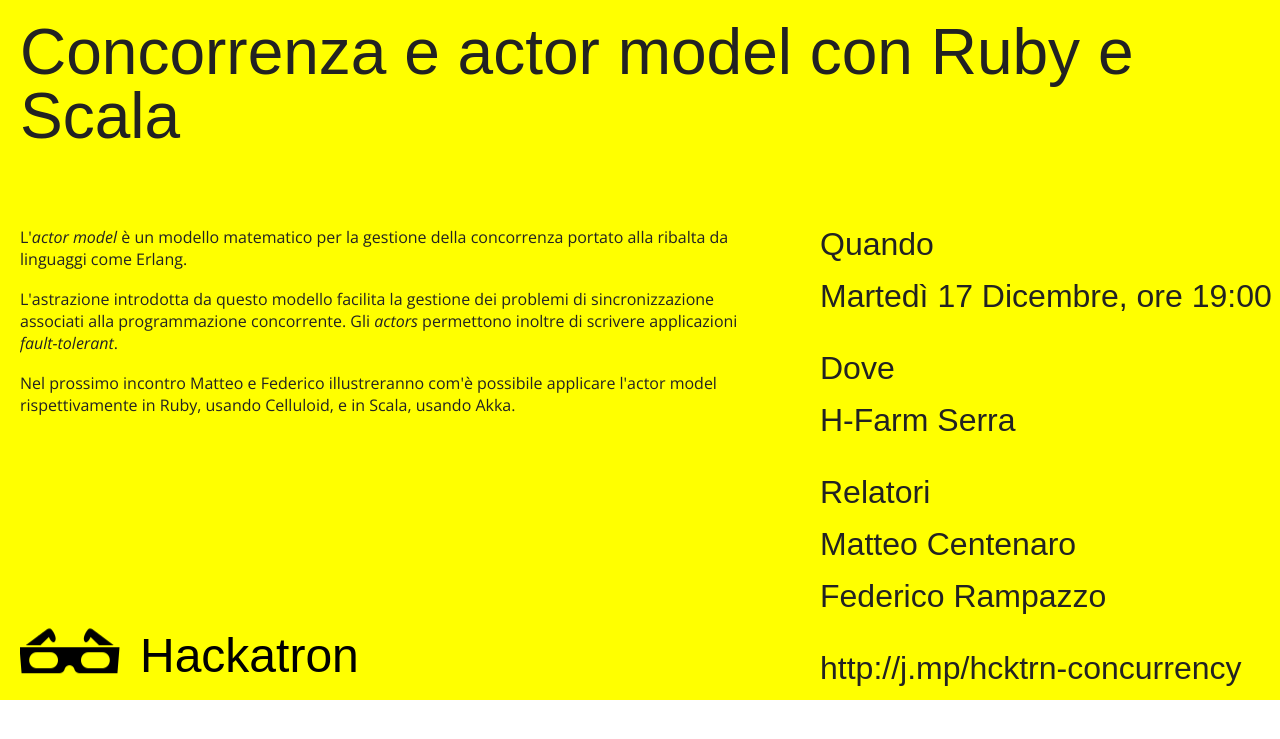
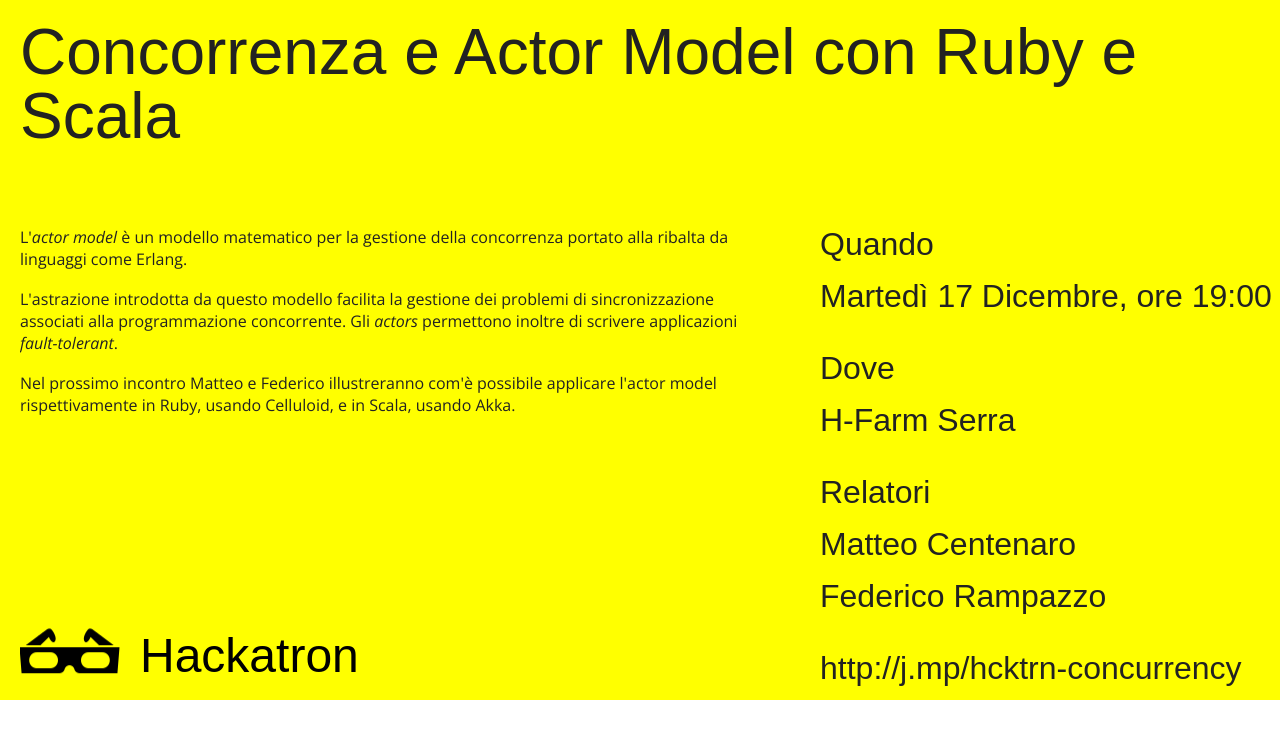
Before and after one commit to hackatron/hackatron.github.io, a Jekyll site: the page built from banners/2013-12-17-concurrency.html, in a window 1280 px wide. Shown: the top 739 px of the page. Built offline with Jekyll 4.4.1, drawn with Linux system fonts in a browser that asks for light colours; some web fonts are replaced; Markdown is read by kramdown in place of the engine named in the settings.

Commit message:
Update banner layout

```diff
--- a/_layouts/banner.html
+++ b/_layouts/banner.html
@@ -21,7 +21,21 @@
 
 <body>
   <div id="container">
-    {{ content }}
+    <div id="banner">
+      <header class="wrapper clearfix">
+        <h1>{{ page.title }}</h1>
+      </header>
+
+      <div class="wrapper clearfix">
+        <div class="block">
+          {{ content }}
+        </div>
+      </div>
+
+      <footer class="wrapper">
+        <h1 id="title"><a href="/">Hackatron</a></h1>
+      </footer>
+    </div>
   </div>
 
   <script type="text/javascript">
--- a/banners/2013-12-17-concurrency.html
+++ b/banners/2013-12-17-concurrency.html
@@ -1,15 +1,8 @@
 ---
 layout: banner
-title: Concorrenza e actor model con Ruby e Scala
+title: Concorrenza e Actor Model con Ruby e Scala
 ---
 
-<div id="banner">
-  <header class="wrapper clearfix">
-    <h1>{{ page.title }}</h1>
-  </header>
-
-  <div class="wrapper clearfix">
-    <div class="block">
 <div class="left">
   <p>
     L'<em>actor model</em> è un modello matematico per la gestione della concorrenza portato alla ribalta da linguaggi come Erlang.
@@ -43,10 +36,3 @@
     <h2>http://j.mp/hcktrn-concurrency</h2>
   </div>
 </div>
-    </div>
-  </div>
-
-  <footer class="wrapper">
-    <h1 id="title"><a href="/">Hackatron</a></h1>
-  </footer>
-</div>
```
Also changed, not shown: banners/2013-12-03-hemera.html (+0 -14 lines). Lines whose indentation alone changed are shown as unchanged.
